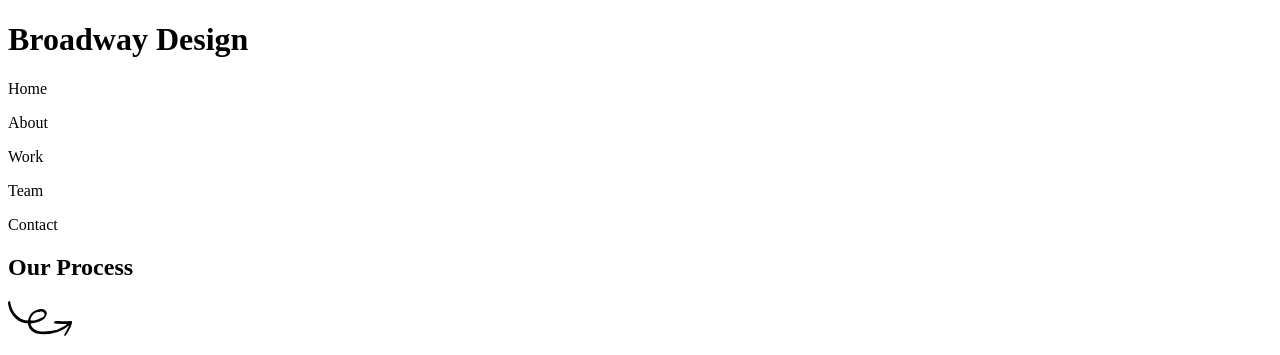
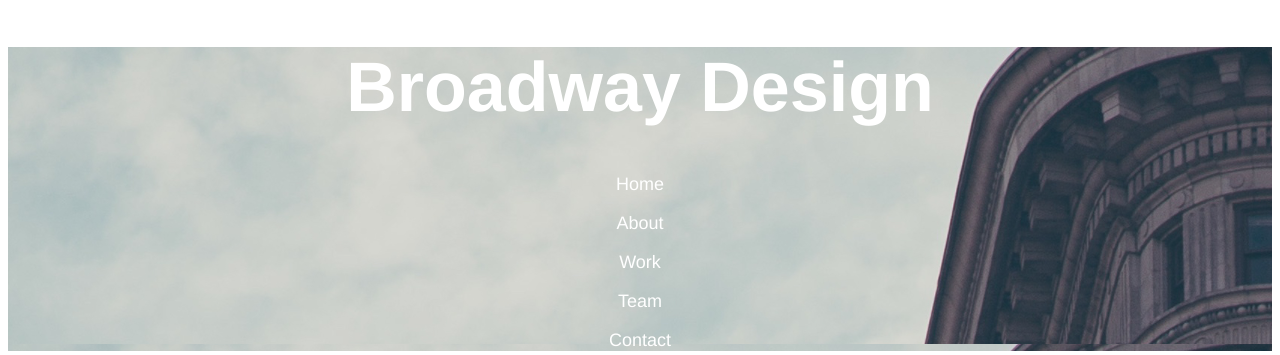
Before and after one commit to geckopaddles/broadway, a plain HTML site: page index.html in a window 1280 px wide. Shown: the top 355 px of the page. Drawn offline with Linux system fonts and the light colour scheme.

Commit message:
Add Links to css

```diff
--- a/index.html
+++ b/index.html
@@ -8,15 +8,16 @@
   <body>
     <div class="header">
       <h1>Broadway Design</h1>
-      <p>Home</p>
-      <p>About</p>
-      <p>Work</p>
-      <p>Team</p>
-      <p>Contact</p>
+      <span id="links">
+        <p>Home</p>
+        <p>About</p>
+        <p>Work</p>
+        <p>Team</p>
+        <p>Contact</p>
+      </span>
     </div>
 
     <h2>Our Process</h2>
-
     <p><img src="./resources/images/identify.svg"></p>
     <h3>Identify</h3>
     <p>We focus on the most important details.</p>
--- a/resources/css/style.css
+++ b/resources/css/style.css
@@ -1,4 +1,19 @@
-.html {
+html {
   text-align: center;
   font-family: helvetica;
 }
+
+.header {
+  background-image: url("../images/the-flatiron-building.png");
+}
+
+h1 {
+  font-size: 70px;
+  font-weight: bold;
+  color: white;
+}
+
+#links {
+  font-size: 18px;
+  color: white;
+}
```
